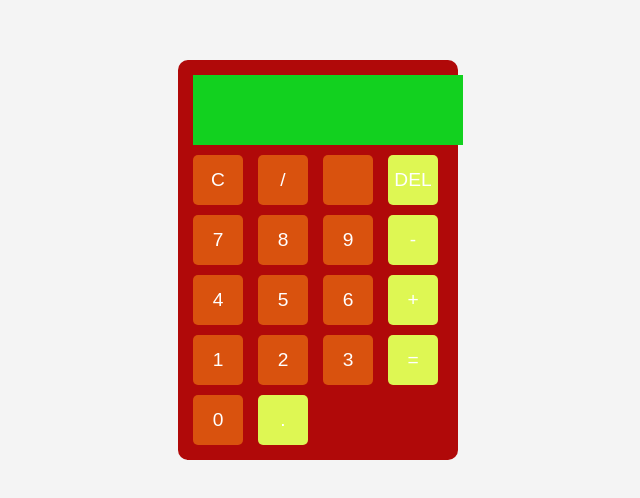
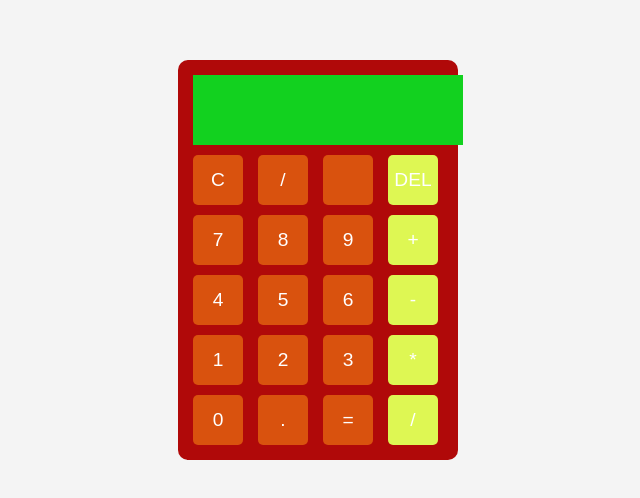
Before and after one commit to battu5252/caluulator, a plain HTML site: page index.html in a window 1280 px wide. Shown: the part 148-646 px from the top of the page, without its empty margins (322-962 px from the left). Drawn offline with Linux system fonts and the light colour scheme.

Commit message:
Update index.html

```diff
--- a/index.html
+++ b/index.html
@@ -18,20 +18,23 @@
             <button onclick="appendValue('7')">7</button>
             <button onclick="appendValue('8')">8</button>
             <button onclick="appendValue('9')">9</button>
-            <button onclick="appendValue('-')">-</button>
+            <button onclick="appendValue('+')">+</button>
 
             <button onclick="appendValue('4')">4</button>
             <button onclick="appendValue('5')">5</button>
             <button onclick="appendValue('6')">6</button>
-            <button onclick="appendValue('+')">+</button>
+            <button onclick="appendValue('-')">-</button>
 
             <button onclick="appendValue('1')">1</button>
             <button onclick="appendValue('2')">2</button>
             <button onclick="appendValue('3')">3</button>
-            <button onclick="calculateResult()">=</button>
+            <button onclick="appendValue('*')">*</button>
 
             <button onclick="appendValue('0')">0</button>
             <button onclick="appendValue('.')">.</button>
+            <button onclick="calculateResult()">=</button>
+            <button onclick="appendValue('/')">/</button>
+
         </div>
     </div>
 
```
